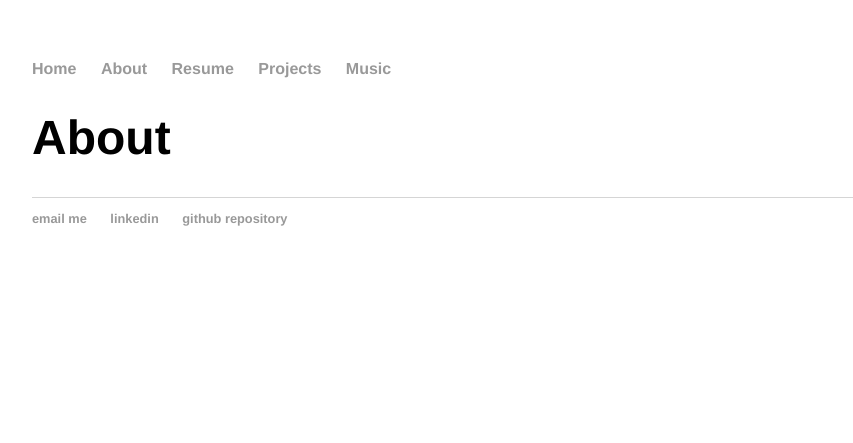
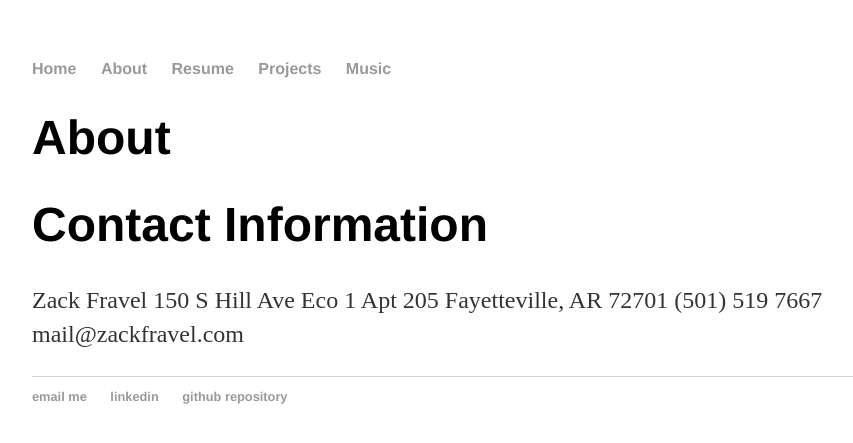
Before and after one commit to zackfravel/zackfravel.github.io, a Jekyll site: the page built from about/index.md, in a window 1280 px wide. Shown: the top 443 px of the page, without its empty margins (160-1013 px from the left). Built offline with Jekyll 4.4.1, drawn with Linux system fonts in a browser that asks for light colours.

Commit message:
Update index.md

```diff
--- a/about/index.md
+++ b/about/index.md
@@ -3,3 +3,11 @@ layout: default
 title: About
 ---
 # About
+
+# Contact Information
+Zack Fravel
+150 S Hill Ave
+Eco 1 Apt 205
+Fayetteville, AR 72701
+(501) 519 7667
+mail@zackfravel.com
```
